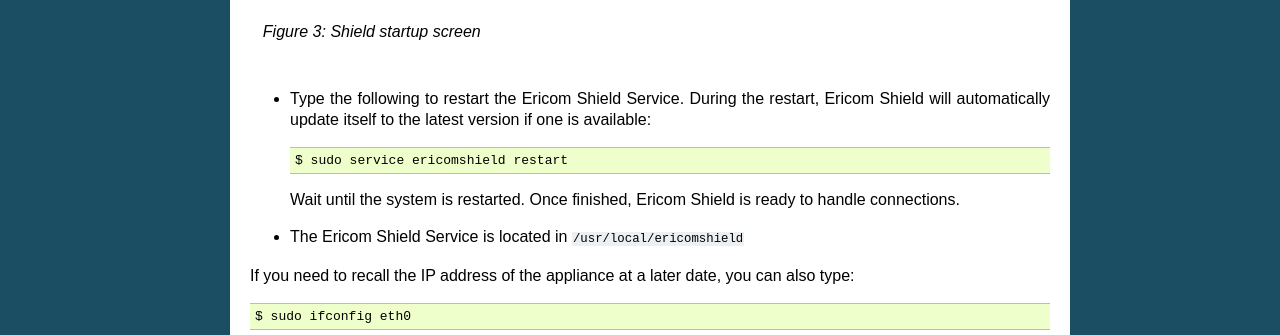
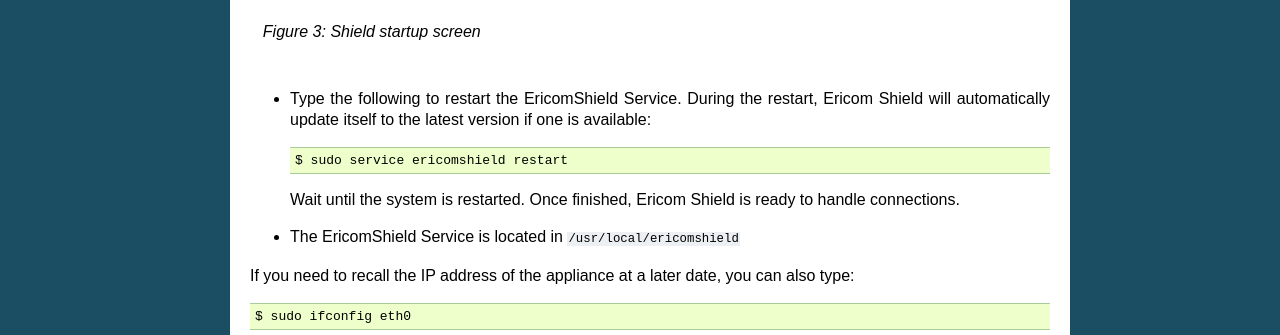
Before and after one commit to BenyH/Shield.Docs, a Sphinx documentation site: the page built from docs/evaluationguide/installation.rst, in a window 1280 px wide. Shown: the part 942-1277 px from the top of the page. Built offline with Sphinx 7.4.7, drawn with Linux system fonts in a browser that asks for light colours; pages that are not in the unit, such as notebooks, are missing from menus.

Commit message:
Update installation.rst

```diff
--- a/docs/evaluationguide/installation.rst
+++ b/docs/evaluationguide/installation.rst
@@ -33,13 +33,13 @@ Importing the Appliance:
 
 	*Figure 3: Shield startup screen*
 
-*	Type the following to restart the Ericom Shield Service.  During the restart, Ericom Shield will automatically update itself to the latest version if one is available::
+*	Type the following to restart the EricomShield Service.  During the restart, Ericom Shield will automatically update itself to the latest version if one is available::
 
 	$ sudo service ericomshield restart
 
 	Wait until the system is restarted. Once finished, Ericom Shield is ready to handle connections.
 
-*	The Ericom Shield Service is located in ``/usr/local/ericomshield``
+*	The EricomShield Service is located in ``/usr/local/ericomshield``
 
 If you need to recall the IP address of the appliance at a later date, you can also type::
 
```
